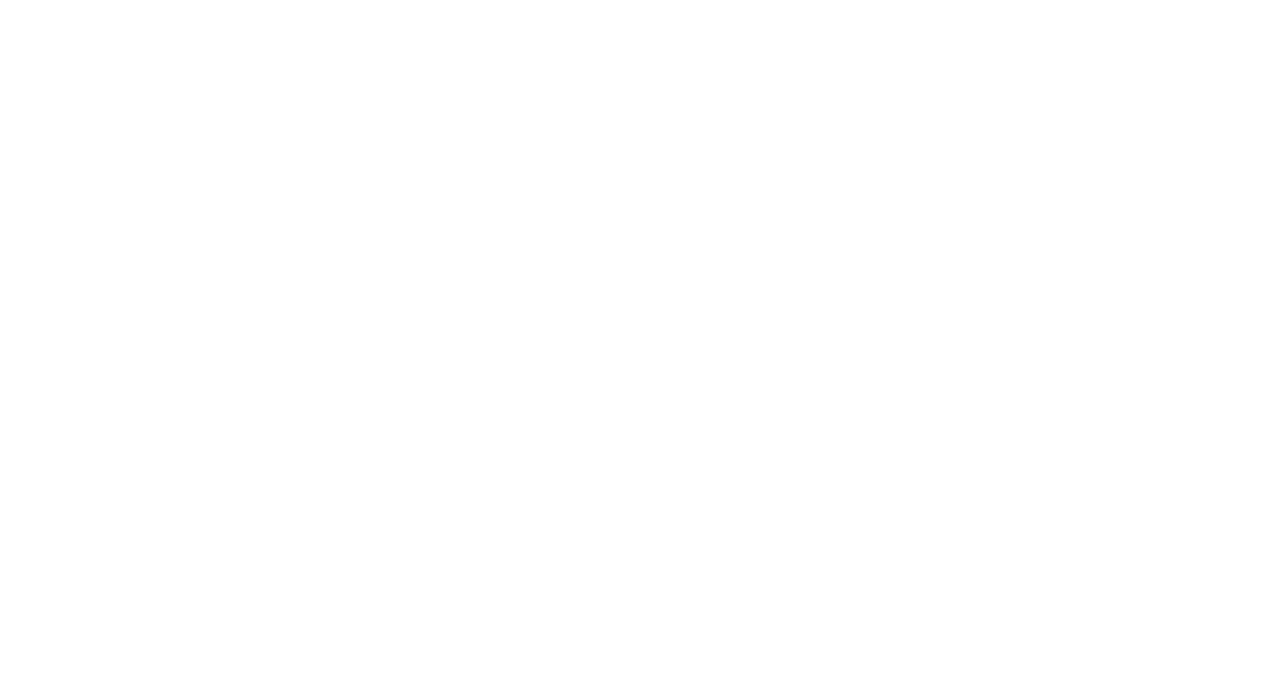
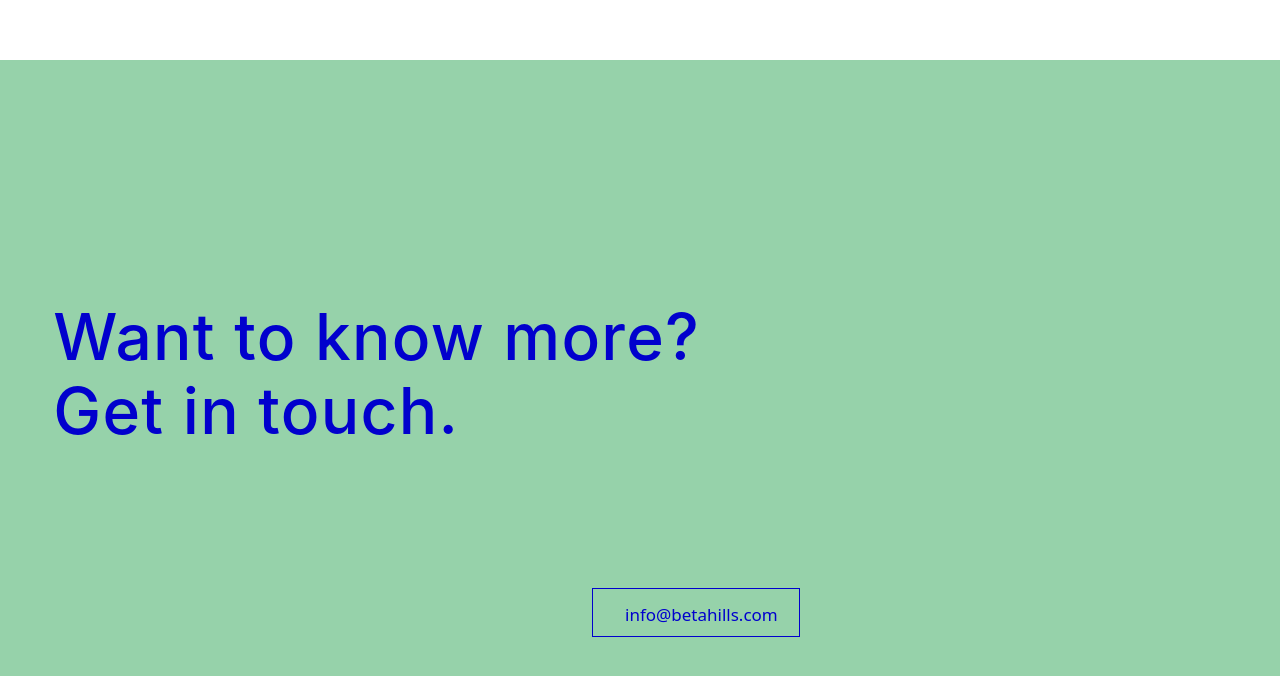
Before and after one commit to Morrism1/workshop-project, a React (Create React App) app: page / in a window 1280 px wide. Shown: the part 7682-8358 px from the top of the page. Before the commit the page ends 7588 px from the top, so only its background shows below. Built offline with nearby package versions, Linux system fonts and the light colour scheme.

Commit message:
Update readme

```diff
--- a/src/components/App.js
+++ b/src/components/App.js
@@ -8,6 +8,7 @@ import { pageFiveH2, pageFiveDownContent } from './PageFive';
 import { pageSixH2, pageSixDownpart } from './PageSix';
 import { PageSevenH2, PageSevenDownContent } from './PageSeven';
 import { pageEightH2, pageEightDownContent } from './PageEight';
+import { pageNineH2 } from './PageNine';
 
 function App() {
   const h2 = (
@@ -70,11 +71,18 @@ function App() {
           bg={'bg-primary'}
         />
       </div>
-      <div>
+      <div className="page-three">
         <GenericPage
           header={pageEightH2}
           body={pageEightDownContent}
           bg={'bg-white'}
+        />
+      </div>
+      <div>
+        <GenericPage
+          header={pageNineH2}
+          body={<Button text={'info@betahills.com'} />}
+          bg={'bg-primary'}
         />
       </div>
     </>
--- /dev/null
+++ b/src/components/PageNine.js
@@ -0,0 +1 @@
+export const pageNineH2 = (<><p>Want to know more?</p><p>Get in touch.</p></>)
```
Also changed, not shown: 1 other file (tests, documents, lock files or other folders).
